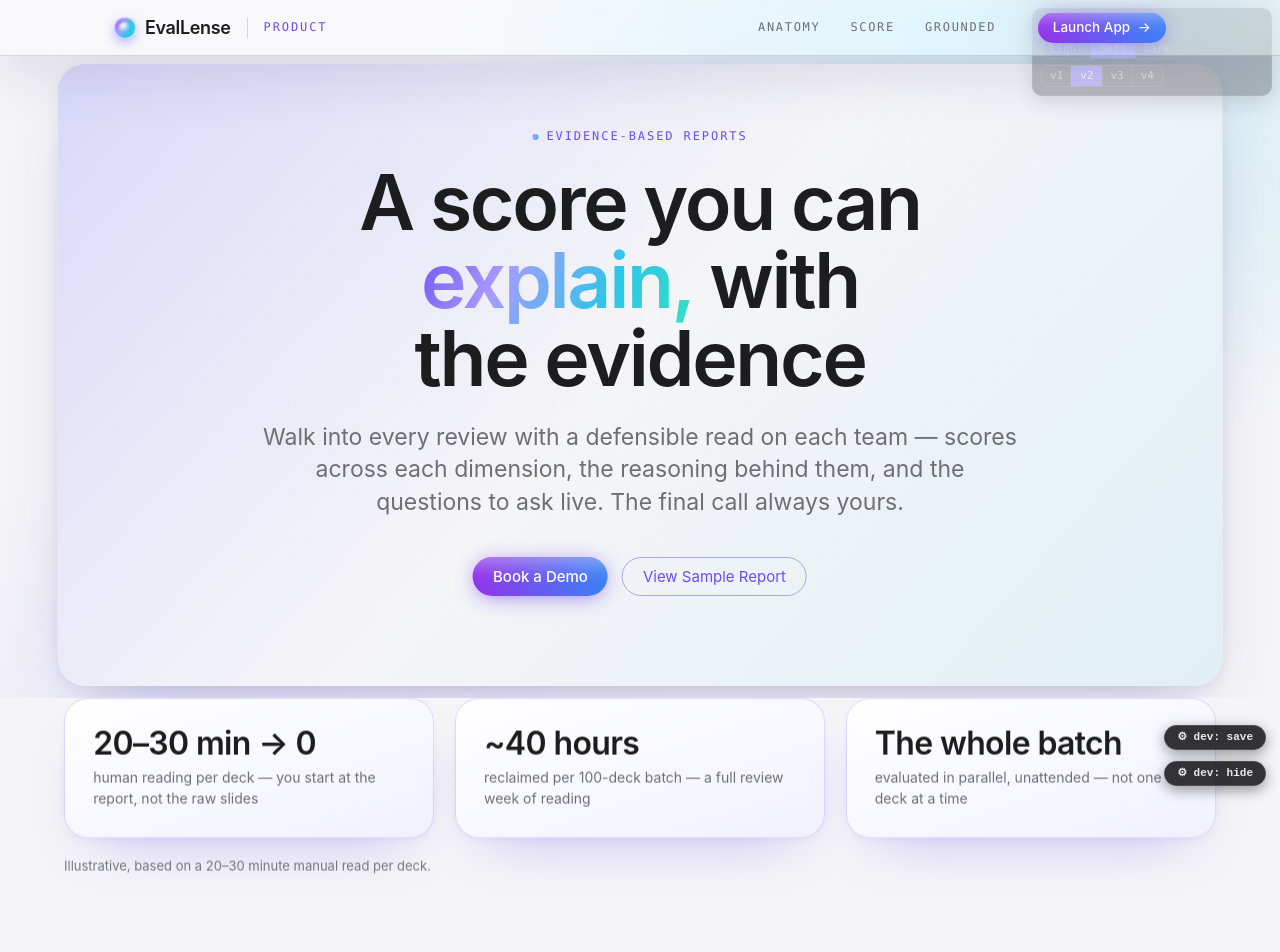
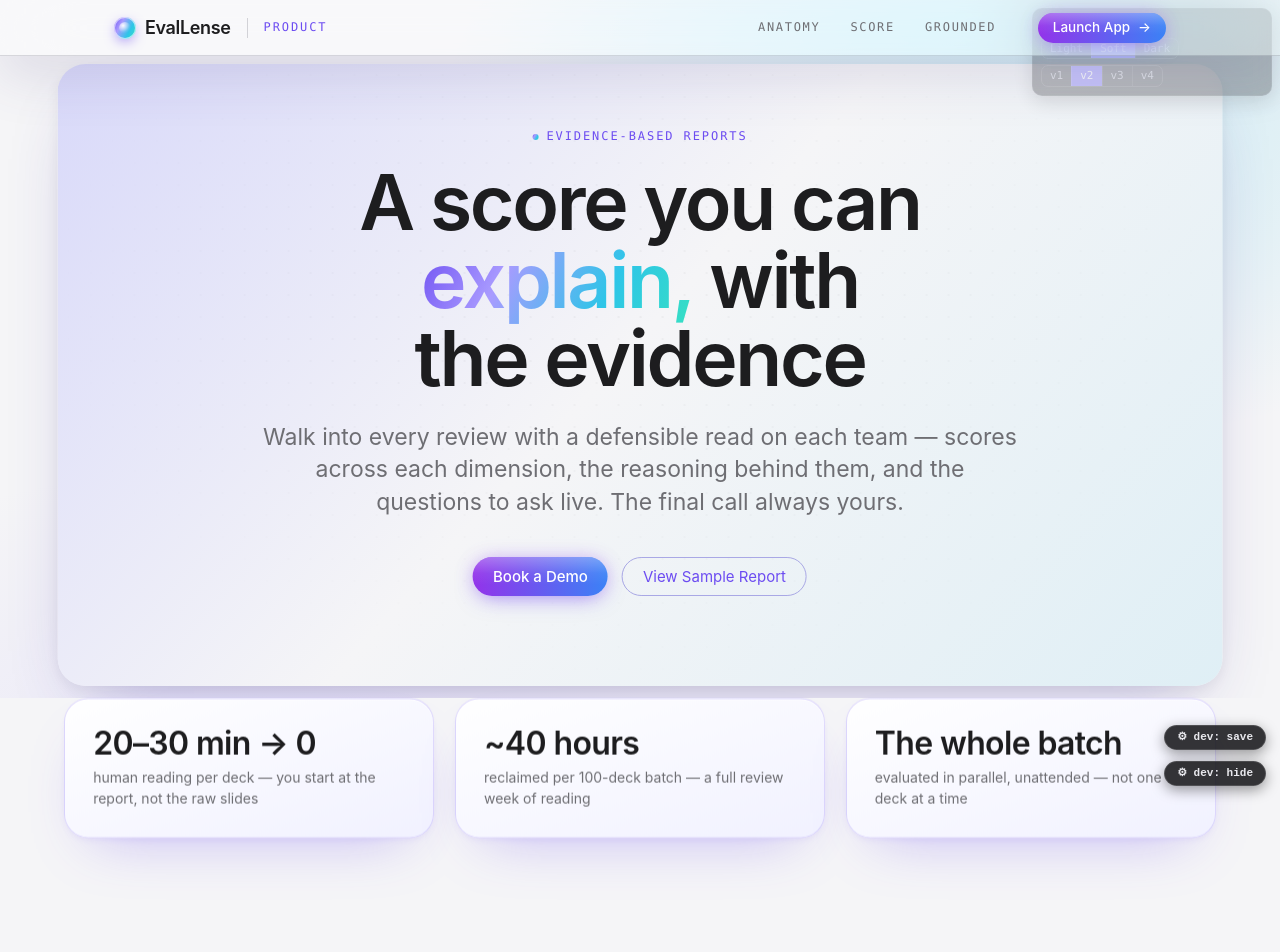
Before and after one commit to irvinGoVibe/eval-lens-landing, a Next.js app in the folder web/: page /product/evidence-based-reports in a window 1280 px wide. Shown: the top 952 px of the page. Built offline with nearby package versions, Linux system fonts and the light colour scheme.

Commit message:
chore(evidence): drop illustrative hero stats note
Remove the "Illustrative, based on a 20–30 minute manual read per deck"
caption under the hero stat-row.

Co-Authored-By: Claude Opus 4.8 <noreply@anthropic.com>

```diff
--- a/web/src/app/product/evidence-based-reports/page.tsx
+++ b/web/src/app/product/evidence-based-reports/page.tsx
@@ -258,9 +258,6 @@ export default function EvidenceBasedReportsPage() {
                 </li>
               ))}
             </ul>
-            <p className="evr-stats__note" data-reveal="up">
-              Illustrative, based on a 20–30 minute manual read per deck.
-            </p>
           </div>
         </section>
 
```
